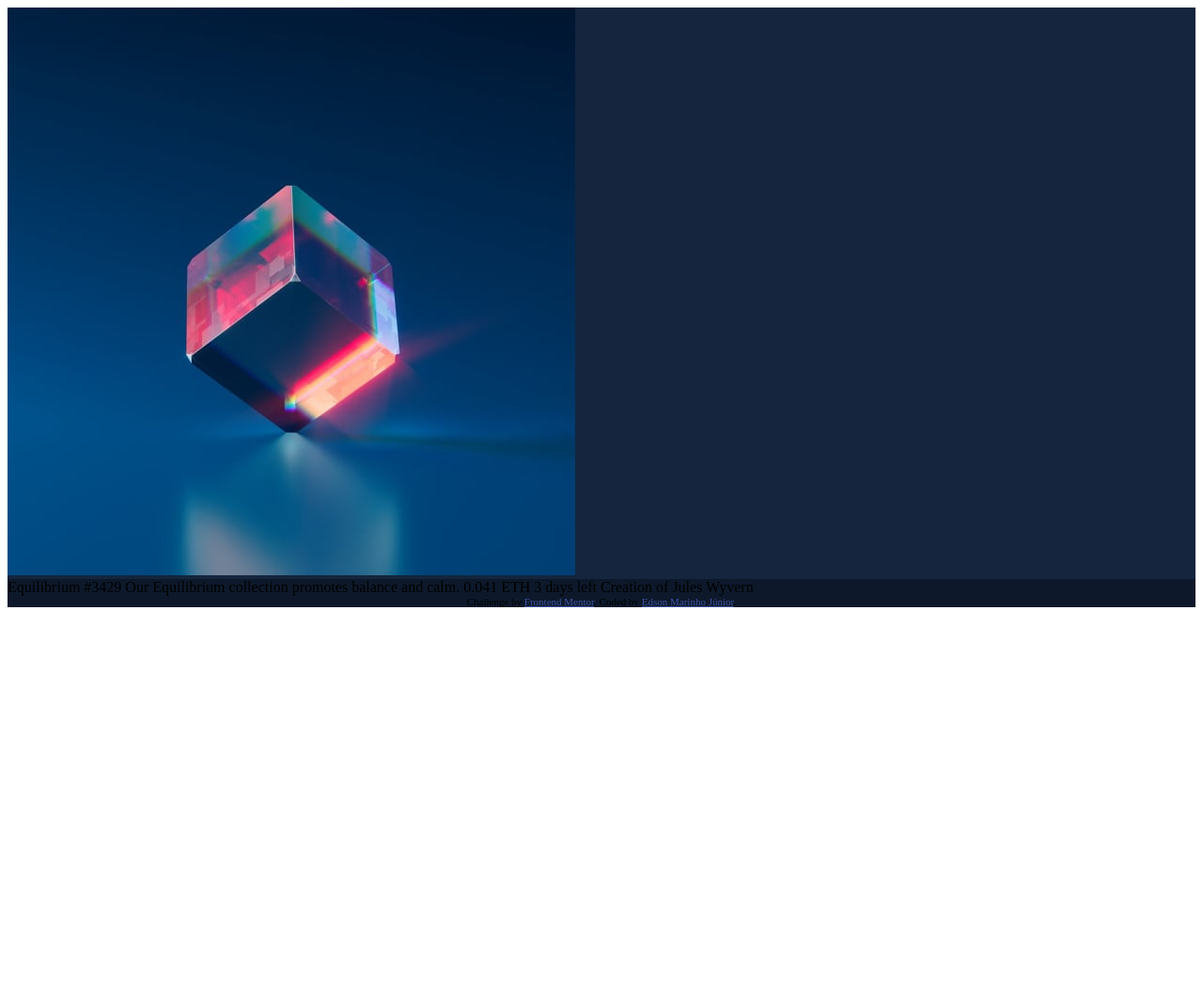
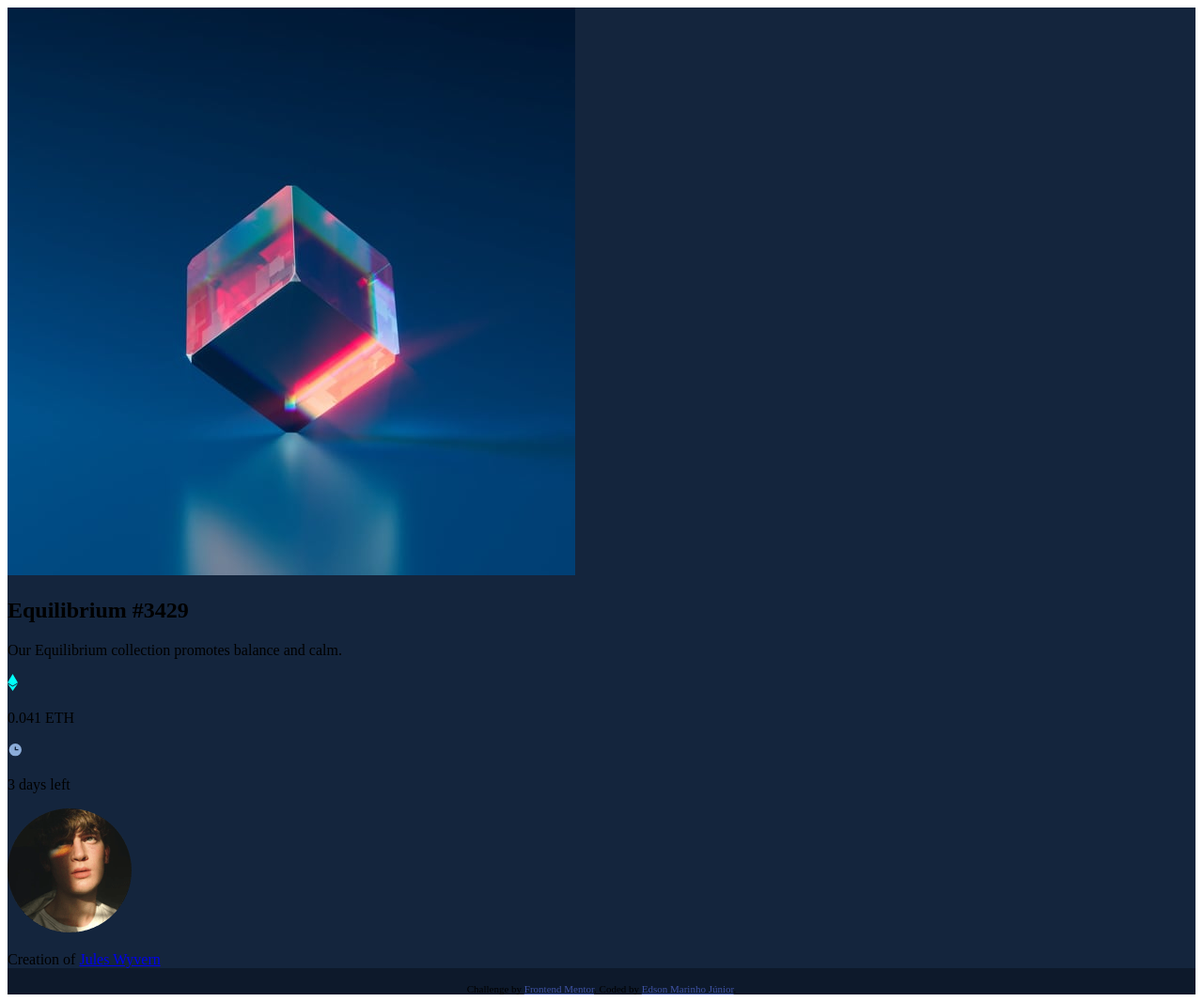
Before and after one commit to edsonmarinh0/nftpreviewcard, a plain HTML site: page index.html in a window 1280 px wide. Shown: the whole page at 94% size. Before the commit the page ends 800 px from the top, so only its background shows below. Drawn offline with Linux system fonts and the light colour scheme; files that its build step writes are made by us from their sources.

Commit message:
Aplicando estruturas iniciais no HTML
Divisão das estruturas com seus respectivos conteúdos

```diff
--- a/index.html
+++ b/index.html
@@ -9,7 +9,7 @@
   <title>Frontend Mentor | NFT preview card component</title>
 
   <!-- Feel free to remove these styles or customise in your own stylesheet 👍 -->
-  <link rel="stylesheet" href="assets/style.css">
+  <link rel="stylesheet" href="assets/css/style.css">
   <style>
     .attribution { font-size: 11px; text-align: center; }
     .attribution a { color: hsl(228, 45%, 44%); }
@@ -20,21 +20,31 @@
   <main class="main-background">
     <section class="card-background">
       <div>
-        <img src="assets/images/image-equilibrium.jpg" alt="Imagem Equilibrium">
+        <img src="assets/images/image-equilibrium.jpg" alt="Equilibrium Image">
       </div>
-      <div></div>
-      <div></div>
-      <div></div>
-      <div></div>
+      <div>
+        <h2>Equilibrium #3429</h2>
+        <p>Our Equilibrium collection promotes balance and calm.</p>
+      </div>
+      <div>
+
+        <div>
+          <img src="assets/images/icon-ethereum.svg" alt="Etherium Icon">
+          <p>0.041 ETH</p>
+        </div>
+
+        <div>
+          <img src="assets/images/icon-clock.svg" alt="Clock Icon">
+          <p>3 days left</p>
+        </div>
+
+      </div>
+      <div>
+        <img src="assets/images/image-avatar.png" alt="Avatar Image">
+        <p>Creation of <a href="#">Jules Wyvern</a></p>
+      </div>
+
     </section>
-    Equilibrium #3429
-
-    Our Equilibrium collection promotes balance and calm.
-
-    0.041 ETH
-    3 days left
-
-    Creation of Jules Wyvern
 
     <div class="attribution">
       Challenge by <a href="https://www.frontendmentor.io?ref=challenge" target="_blank">Frontend Mentor</a>.
```
